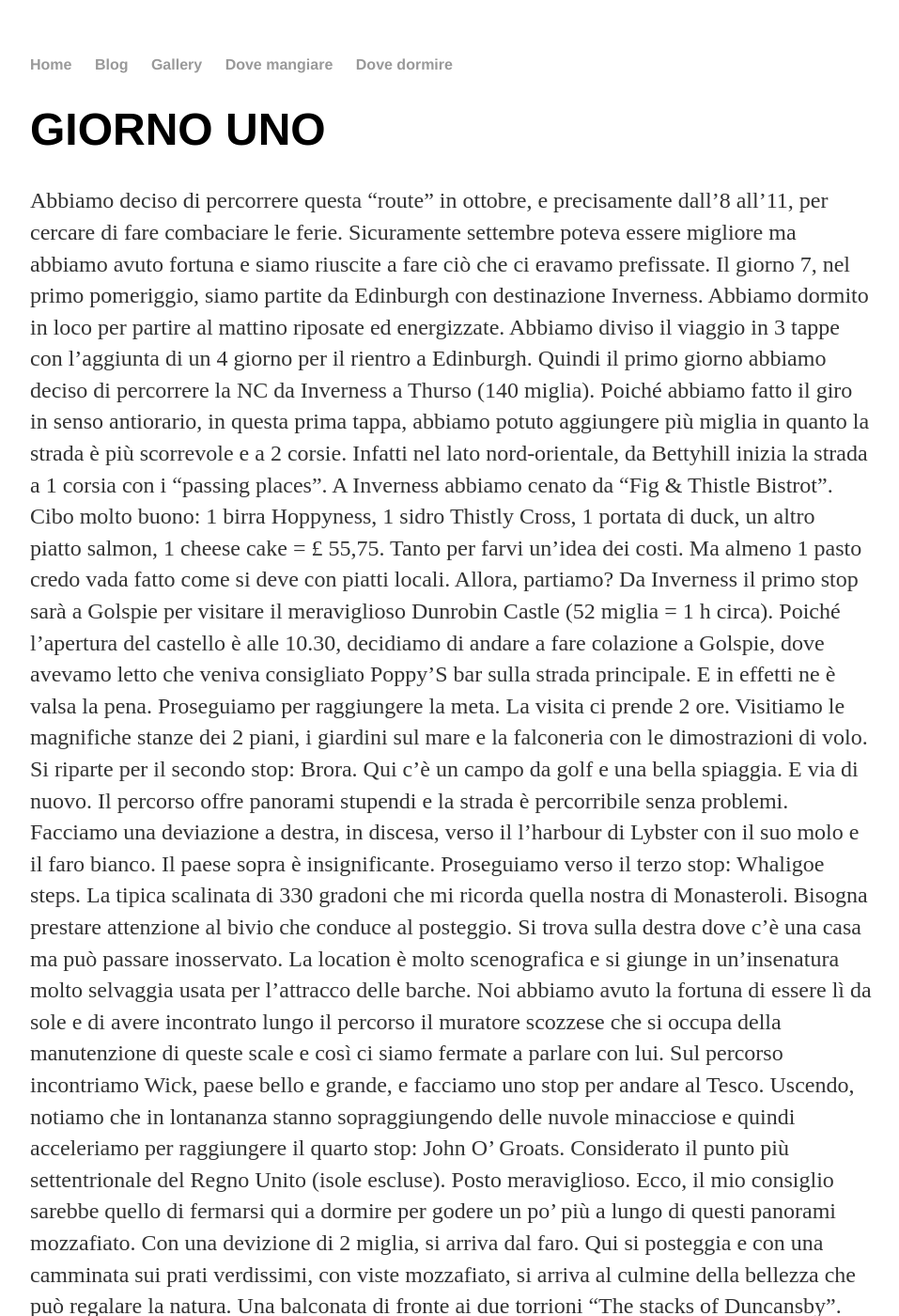
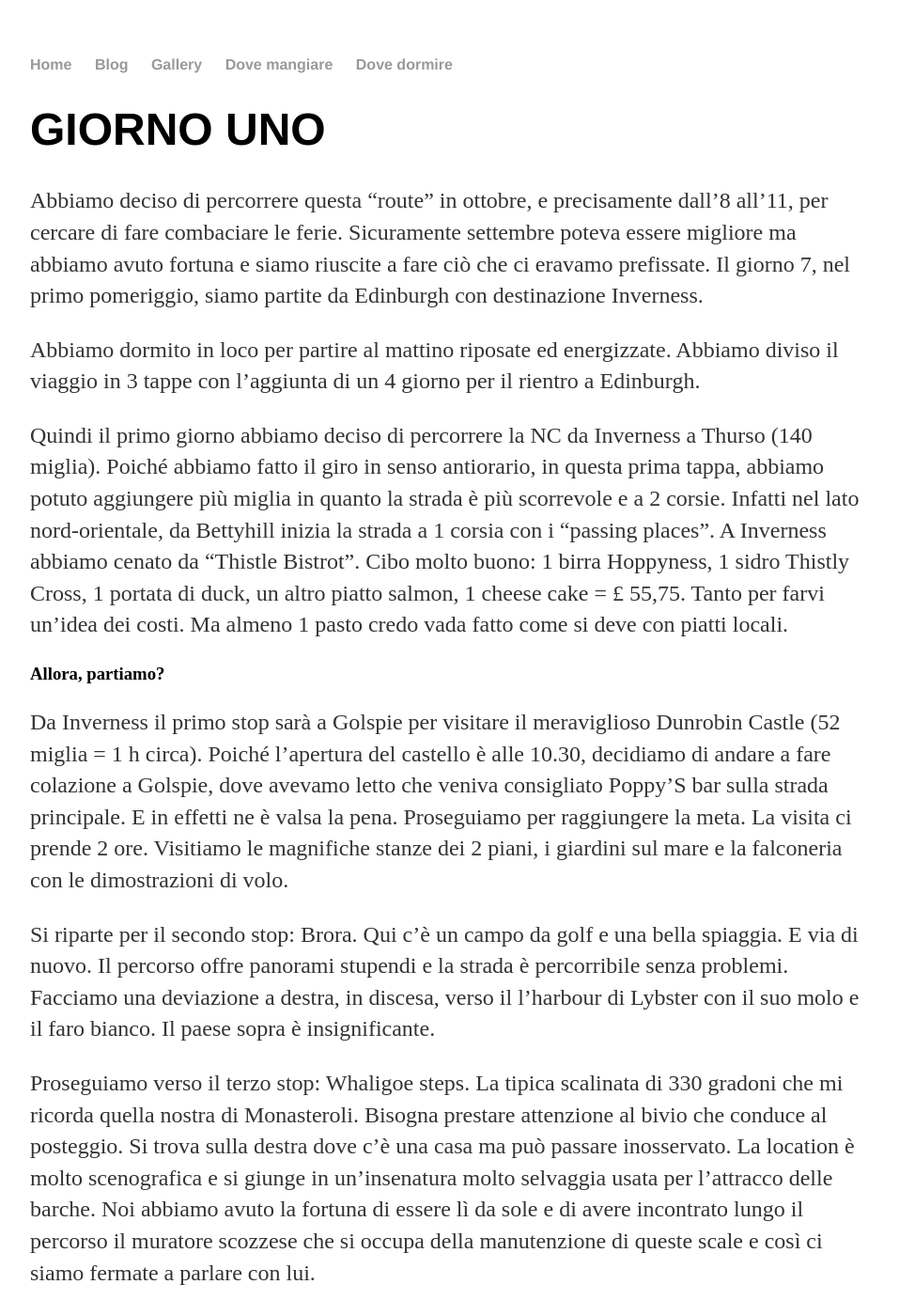
Before and after one commit to nc500/nc500, a Jekyll site: the page built from blog/index.html, in a window 1280 px wide and 1400 px high. Shown: the whole window at 94% size, without its empty margins (160-1117 px from the left). Built offline with Jekyll 4.4.1, drawn with Linux system fonts in a browser that asks for light colours; some of the changed text lies outside the part shown.

Commit message:
Update index.html

```diff
--- a/blog/index.html
+++ b/blog/index.html
@@ -9,47 +9,49 @@
 settembre poteva essere migliore ma abbiamo avuto fortuna e siamo
 riuscite a fare ciò che ci eravamo prefissate.
 Il giorno 7, nel primo pomeriggio, siamo partite da Edinburgh con
-destinazione Inverness. Abbiamo dormito in loco per partire al mattino
+destinazione Inverness.</p>
+<p>Abbiamo dormito in loco per partire al mattino
 riposate ed energizzate.
 Abbiamo diviso il viaggio in 3 tappe con l’aggiunta di un 4 giorno per il
-rientro a Edinburgh.
-Quindi il primo giorno abbiamo deciso di percorrere la NC da Inverness a
+rientro a Edinburgh.</p>
+<p>Quindi il primo giorno abbiamo deciso di percorrere la NC da Inverness a
 Thurso (140 miglia). Poiché abbiamo fatto il giro in senso antiorario, in
 questa prima tappa, abbiamo potuto aggiungere più miglia in quanto la
 strada è più scorrevole e a 2 corsie. Infatti nel lato nord-orientale, da
 Bettyhill inizia la strada a 1 corsia con i “passing places”.
-A Inverness abbiamo cenato da “Fig &amp; Thistle Bistrot”. Cibo molto buono:
+A Inverness abbiamo cenato da “Thistle Bistrot”. Cibo molto buono:
 1 birra Hoppyness, 1 sidro Thistly Cross, 1 portata di duck, un altro piatto
 salmon, 1 cheese cake = £ 55,75. Tanto per farvi un’idea dei costi. Ma
-almeno 1 pasto credo vada fatto come si deve con piatti locali.
-Allora, partiamo?
-Da Inverness il primo stop sarà a Golspie per visitare il meraviglioso
+almeno 1 pasto credo vada fatto come si deve con piatti locali.</p>
+<h3>Allora, partiamo?</h3>
+<p>Da Inverness il primo stop sarà a Golspie per visitare il meraviglioso
 Dunrobin Castle (52 miglia = 1 h circa). Poiché l’apertura del castello è alle
 10.30, decidiamo di andare a fare colazione a Golspie, dove avevamo
 letto che veniva consigliato Poppy’S bar sulla strada principale. E in effetti
 ne è valsa la pena. Proseguiamo per raggiungere la meta. La visita ci
 prende 2 ore. Visitiamo le magnifiche stanze dei 2 piani, i giardini sul
-mare e la falconeria con le dimostrazioni di volo.
+mare e la falconeria con le dimostrazioni di volo.</p>
 
-Si riparte per il secondo stop: Brora. Qui c’è un campo da golf e una bella
+<p>Si riparte per il secondo stop: Brora. Qui c’è un campo da golf e una bella
 spiaggia.
 E via di nuovo. Il percorso offre panorami stupendi e la strada è
 percorribile senza problemi. Facciamo una deviazione a destra, in discesa,
 verso il l’harbour di Lybster con il suo molo e il faro bianco. Il paese sopra
-è insignificante.
-Proseguiamo verso il terzo stop: Whaligoe steps. La tipica scalinata di 330
+è insignificante.</p>
+<p>Proseguiamo verso il terzo stop: Whaligoe steps. La tipica scalinata di 330
 gradoni che mi ricorda quella nostra di Monasteroli. Bisogna prestare
 attenzione al bivio che conduce al posteggio. Si trova sulla destra dove c’è
 una casa ma può passare inosservato. La location è molto scenografica e
 si giunge in un’insenatura molto selvaggia usata per l’attracco delle
 barche. Noi abbiamo avuto la fortuna di essere lì da sole e di avere
 incontrato lungo il percorso il muratore scozzese che si occupa della
-manutenzione di queste scale e così ci siamo fermate a parlare con lui.
-Sul percorso incontriamo Wick, paese bello e grande, e facciamo uno stop
+manutenzione di queste scale e così ci siamo fermate a parlare con lui.</p>
+<p>Sul percorso incontriamo Wick, paese bello e grande, e facciamo uno stop
 per andare al Tesco. Uscendo, notiamo che in lontananza stanno
 sopraggiungendo delle nuvole minacciose e quindi acceleriamo per
-raggiungere il quarto stop: John O’ Groats. Considerato il punto più
-settentrionale del Regno Unito (isole escluse). Posto meraviglioso. Ecco, il
+raggiungere il quarto stop: John O’ Groats.</p>
+<p>Considerato il punto più settentrionale del Regno Unito (isole escluse).
+Posto meraviglioso. Ecco, il
 mio consiglio sarebbe quello di fermarsi qui a dormire per godere un po’
 più a lungo di questi panorami mozzafiato. Con una devizione di 2 miglia,
 si arriva dal faro. Qui si posteggia e con una camminata sui prati
@@ -58,9 +60,9 @@
 Duncansby”. Qui ci si deve fermare per ammirare il tramonto. Ritorniamo
 al paese dove ci sono locali, il porticciolo con i battelli per le isole Orcadi,
 le case colorate. Ripeto vale la pena fermarsi qui a dormire in quanto ci
-sono molte possibilità di accoglienza.
+sono molte possibilità di accoglienza.</p>
 
-Noi proseguiamo per Thurso, senza fermarci al Castello di Mey, ma
+<p>Noi proseguiamo per Thurso, senza fermarci al Castello di Mey, ma
 facendo una tappa alla Dunnet Beach, dove si trova il Dunnnet Head, che
 sarebbe il vero punto più settentrionale del Regno Unito.
 Pernottiamo a Pentland Lodge House e ceniamo da Ynot. Pasto molto
```
